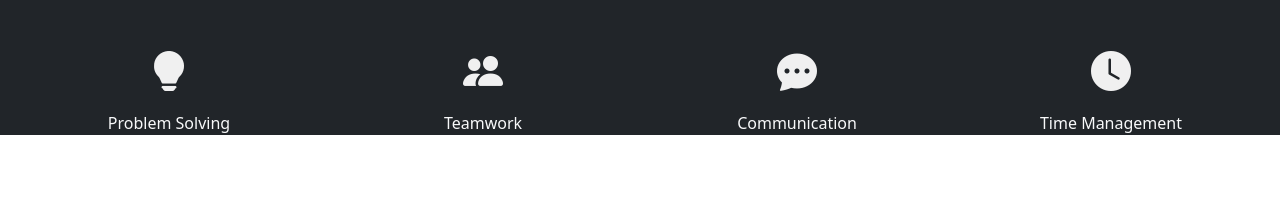
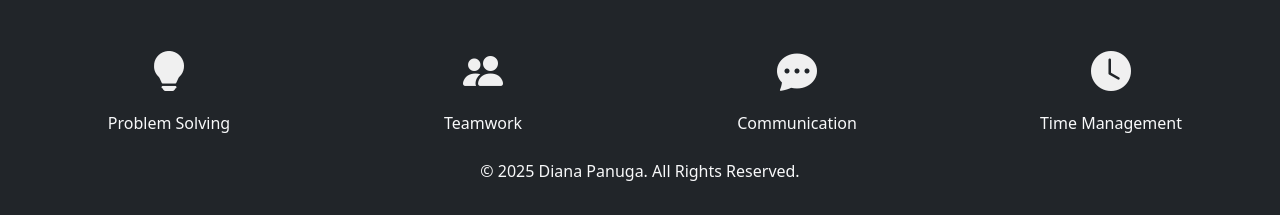
Before and after one commit to dynikigai/Diana-P.-Web-Portfolio, a plain HTML site: page Skills.html in a window 1280 px wide. Shown: the part 625-840 px from the top of the page. Before the commit the page ends 800 px from the top, so only its background shows below. Drawn offline with nearby package versions, Linux system fonts and the light colour scheme.

Commit message:
Update Skills.html

```diff
--- a/Skills.html
+++ b/Skills.html
@@ -111,6 +111,13 @@
 
 </section>
 
+<footer class="bg-dark text-light py-4">
+  <div class="container text-center">
+    <!-- Copyright -->
+    <p class="mb-2">&copy; 2025 Diana Panuga. All Rights Reserved.</p>
+  </div>
+</footer>
+
 <script>
   window.addEventListener('load', () => {
     const bars = document.querySelectorAll('.progress-bar');
```
